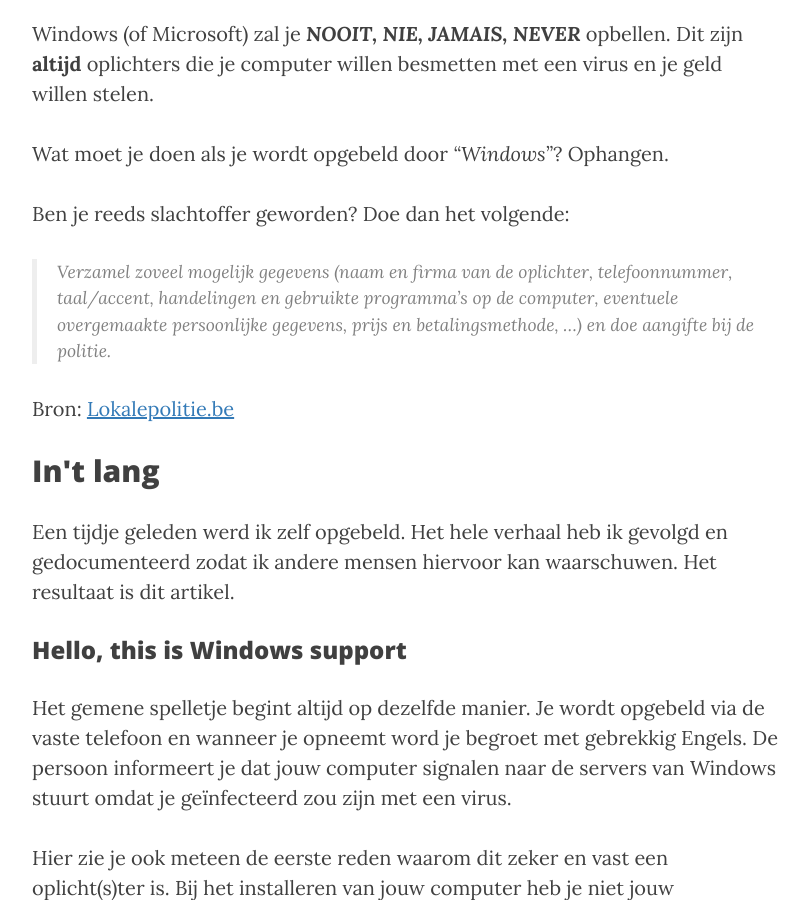
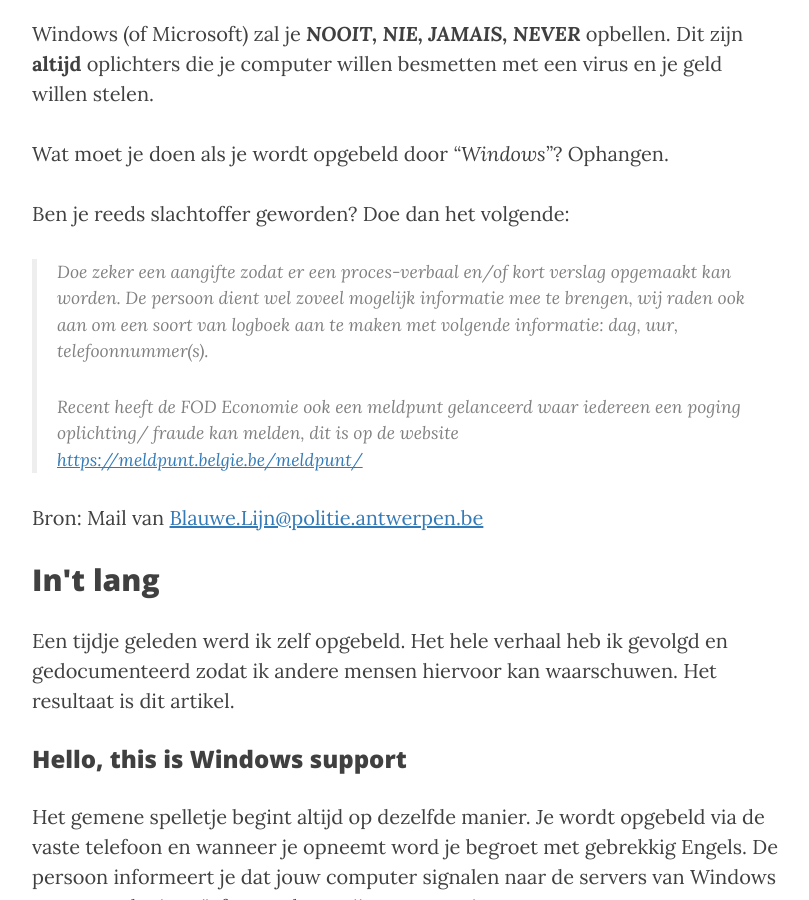
Before and after one commit to intkort/intkort.github.io, a Jekyll site: the page built from _posts/2016-02-16-Waarom-belt-Windows-mij.md, in a window 1280 px wide and 900 px high, scrolled down 628 px. Shown: the whole window, without its empty margins (233-1042 px from the left). Built offline with Jekyll 4.4.1, drawn with Linux system fonts in a browser that asks for light colours; nearby versions of some CDN libraries; some web fonts are replaced; comment, search, counter and statistics services are not loaded; some of the changed text lies outside the part shown.

Commit message:
Update mail info

```diff
--- a/_posts/2016-02-16-Waarom-belt-Windows-mij.md
+++ b/_posts/2016-02-16-Waarom-belt-Windows-mij.md
@@ -11,9 +11,11 @@
 
 Ben je reeds slachtoffer geworden? Doe dan het volgende:
 
-> Verzamel zoveel mogelijk gegevens (naam en firma van de oplichter, telefoonnummer, taal/accent, handelingen en gebruikte programma's op de computer, eventuele overgemaakte persoonlijke gegevens, prijs en betalingsmethode, ...) en doe aangifte bij de politie.
+>  Doe zeker een aangifte zodat er een proces-verbaal en/of kort verslag opgemaakt kan worden. De persoon dient wel zoveel mogelijk informatie mee te brengen, wij raden ook aan om een soort van logboek aan te maken met volgende informatie: dag, uur, telefoonnummer(s).
+>
+> Recent heeft de FOD Economie ook een meldpunt gelanceerd waar iedereen een poging oplichting/ fraude kan melden, dit is op de website <https://meldpunt.belgie.be/meldpunt/>
 
-Bron: [Lokalepolitie.be](http://www.lokalepolitie.be/5396/vragen/criminaliteit-op-internet/microsoft-scam-via-de-telefoon "Lokalepolitie.be")
+Bron: Mail van <Blauwe.Lijn@politie.antwerpen.be>
 
 ## In\'t lang
 
@@ -40,6 +42,7 @@
 Indien je nog vragen hebt mag je me altijd mailen via <intkortuitgelegd@gmail.com> of laat een bericht achter in de commentaar sectie hieronder.
 
 ### Bronnen en extra informatie
+- [Online meldpunt Politie](https://meldpunt.belgie.be/meldpunt/ "Online meldpunt Politie")
 - [YouTube-filmpje waar dat een beveiligingsexpert alle stappen volgt van de oplichter](https://www.youtube.com/watch?v=8a_edowfgl8 "YouTube-filmpje waar dat een beveiligingsexpert alle stappen volgt van de oplichter")
 - [Hoe aan te geven en meer informatie op lokalepolitie.be](http://www.lokalepolitie.be/5396/vragen/criminaliteit-op-internet/microsoft-scam-via-de-telefoon "Hoe aan te geven en meer informatie op lokalepolitie.be")
 - [Artikel op Wikipedia (Engels)](https://en.wikipedia.org/wiki/Technical_support_scam "Artikel op Wikipedia (Engels)")
```
